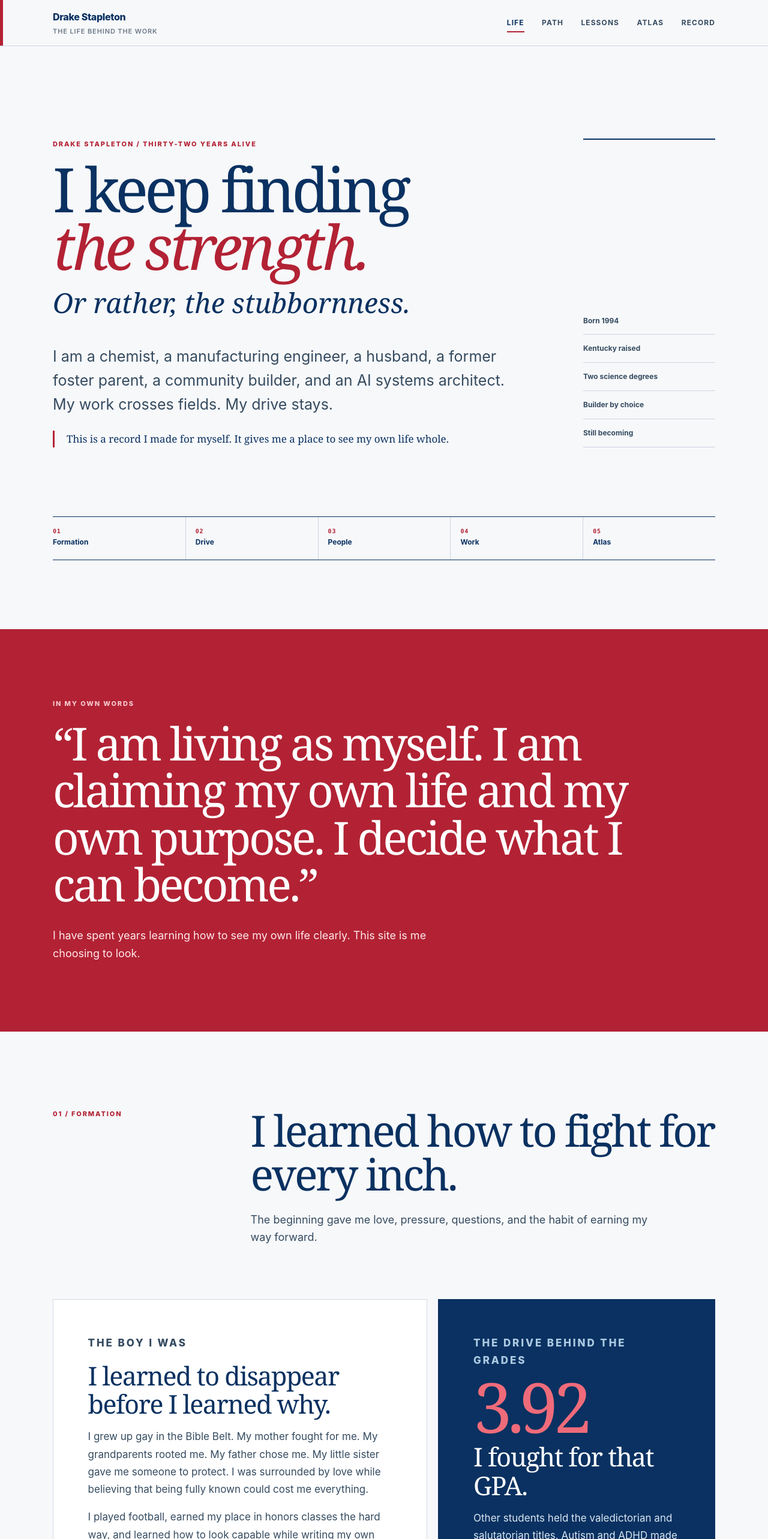
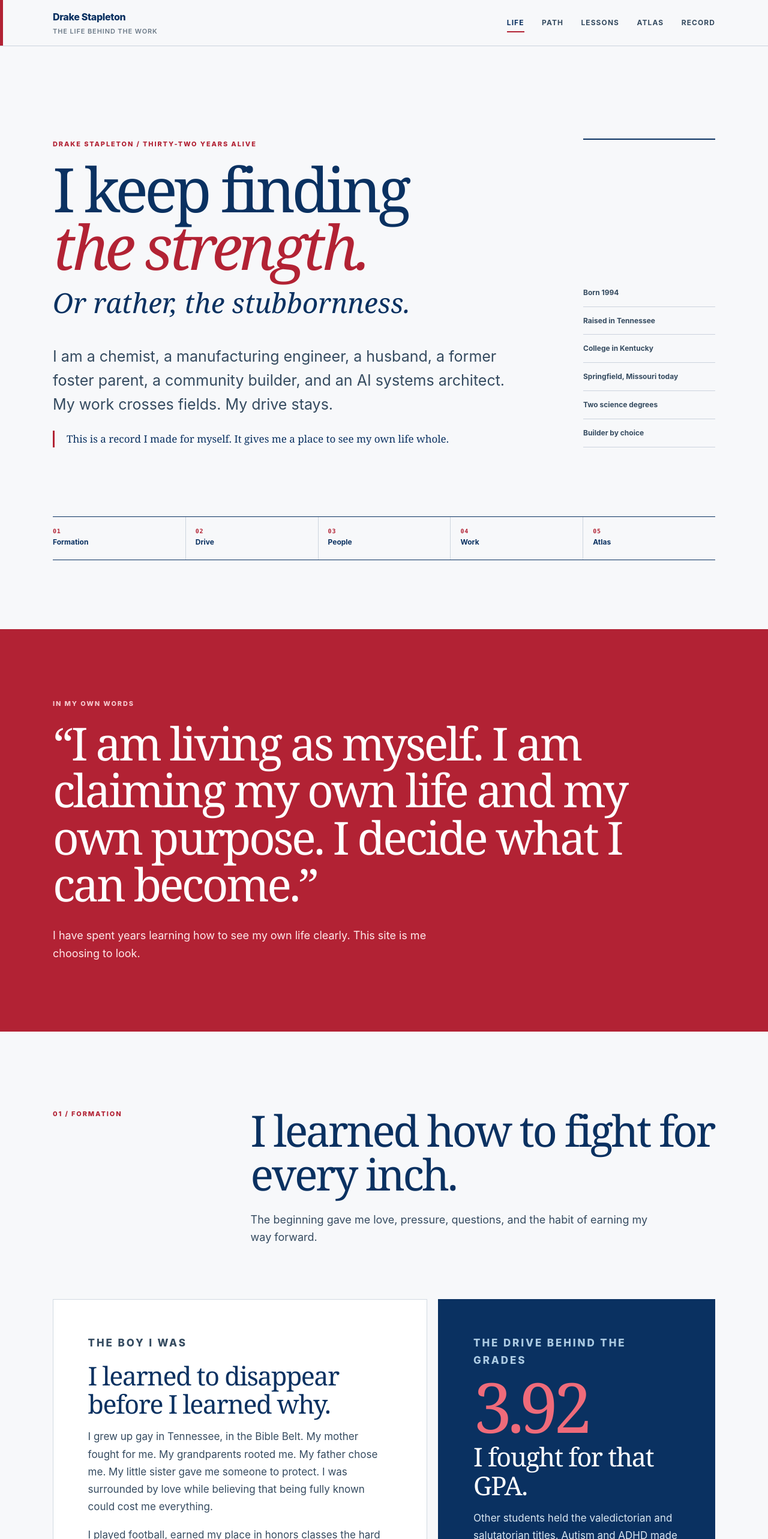
Before and after one commit to dhgmonkey/drakestapleton.com, a React (Vite) app: page / in a window 1280 px wide. Shown: the top 2566 px of the page at 60% size. Built offline with nearby package versions, Linux system fonts and the light colour scheme.

Commit message:
Correct Drake's geographic story

```diff
--- a/src/components/SiteFooter.tsx
+++ b/src/components/SiteFooter.tsx
@@ -6,7 +6,7 @@ export function SiteFooter() {
       <div className="site-footer-inner">
         <div>
           <p className="site-footer-name">Drake Stapleton</p>
-          <p className="site-footer-line">Chemistry, manufacturing, community, software, and Atlas.</p>
+          <p className="site-footer-line">Based in Springfield, Missouri. Chemistry, manufacturing, community, software, and Atlas.</p>
         </div>
         <nav className="site-footer-links" aria-label="Explore the site">
           <Link to="/">Life</Link>
--- a/src/pages/HomePage.tsx
+++ b/src/pages/HomePage.tsx
@@ -89,10 +89,11 @@ export function HomePage() {
         </div>
         <aside className="hero-identity" aria-label="The life in brief">
           <span>Born 1994</span>
-          <span>Kentucky raised</span>
+          <span>Raised in Tennessee</span>
+          <span>College in Kentucky</span>
+          <span>Springfield, Missouri today</span>
           <span>Two science degrees</span>
           <span>Builder by choice</span>
-          <span>Still becoming</span>
         </aside>
       </section>
 
@@ -119,9 +120,9 @@ export function HomePage() {
             <p className="chapter-tag">The boy I was</p>
             <h3>I learned to disappear before I learned why.</h3>
             <p>
-              I grew up gay in the Bible Belt. My mother fought for me. My grandparents rooted me. My father
-              chose me. My little sister gave me someone to protect. I was surrounded by love while believing
-              that being fully known could cost me everything.
+              I grew up gay in Tennessee, in the Bible Belt. My mother fought for me. My grandparents rooted
+              me. My father chose me. My little sister gave me someone to protect. I was surrounded by love
+              while believing that being fully known could cost me everything.
             </p>
             <p>
               I played football, earned my place in honors classes the hard way, and learned how to look
--- a/src/pages/PathPage.tsx
+++ b/src/pages/PathPage.tsx
@@ -46,7 +46,8 @@ export function PathPage() {
     <main className="wrap portrait-wrap path-page">
       <PageIntro eyebrow="Education and work" title="Chemistry became the foundation for everything that followed." className="path-header">
         <p>
-          I spent years developing products and supporting manufacturing. My work in software and AI grew
+          I was raised in Tennessee, went to college in Kentucky, and now live in Springfield, Missouri. I
+          spent years developing products and supporting manufacturing. My work in software and AI grew
           alongside that career and carries its discipline forward.
         </p>
       </PageIntro>
```
